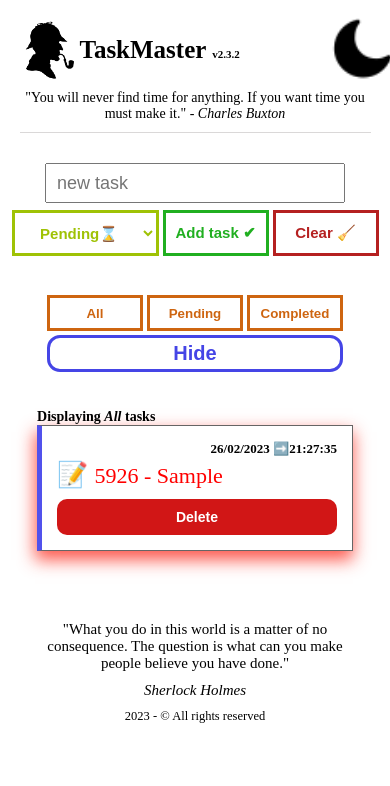
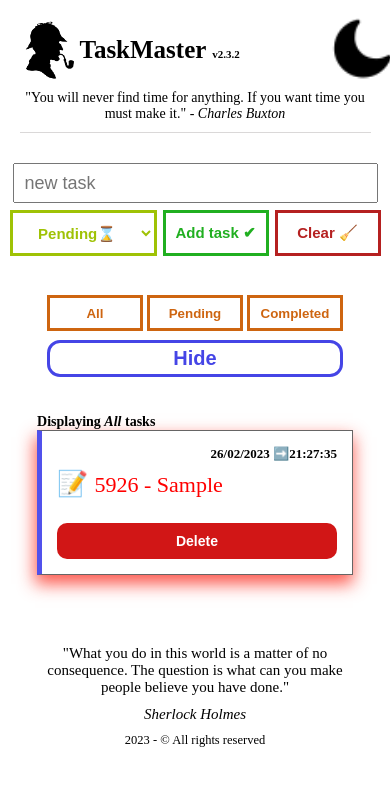
Before and after one commit to RubenSH51/taskmaster, a React (Create React App) app: page / in a window 390 px wide. Both pictures are taken after typing "Sample" into the empty fields and a click on the button "Add task ✔". Shown: the top 786 px of the page. Built offline with nearby package versions, Linux system fonts and the light colour scheme.

Commit message:
algunos bugs de css resueltos

```diff
--- a/src/components/AddTask.css
+++ b/src/components/AddTask.css
@@ -26,7 +26,7 @@
 .addtask form div
 {
     display: flex;
-    gap: 10px;
+    gap: 12px;
 }
 
 
@@ -110,4 +110,9 @@
     {
         flex-direction: column;
     }
+
+    .addtask form input
+    {
+        width: 365px;
+    }
 }
--- a/src/components/tasklist.css
+++ b/src/components/tasklist.css
@@ -179,7 +179,7 @@ ul li > div:nth-child(2) p
     main ul li .li-upper
     {
         flex-direction: column;
-        gap:10px;
+        gap:25px;
     }
 }
 
@@ -201,7 +201,7 @@ ul li > div:nth-child(2) p
         flex-direction: column;
         justify-content: center;
         align-items: center;
-        gap: 10px;
+        gap: 15px;
     }
 
 
```
Also changed, not shown: knownbugs.txt (added).
